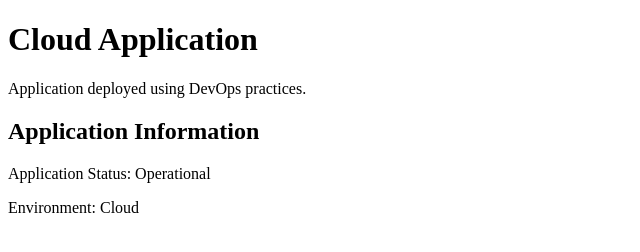
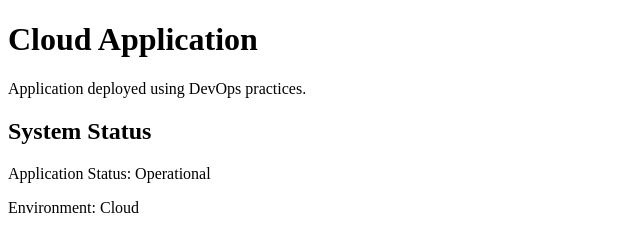
Before and after one commit to spcfwaynecd/devops-cloud-activity, a plain HTML site: page index.html in a window 1280 px wide. Shown: the whole page, without its empty margins (0-640 px from the left). Drawn offline with Linux system fonts and the light colour scheme.

Commit message:
Fix system status CI failure

```diff
--- a/index.html
+++ b/index.html
@@ -11,7 +11,7 @@
     <p>Application deployed using DevOps practices.</p>
 
     <section>
-    <h2>Application Information</h2>
+    <h2>System Status</h2>
     <p>Application Status: Operational</p>
     <p>Environment: Cloud</p>
     </section>
```
